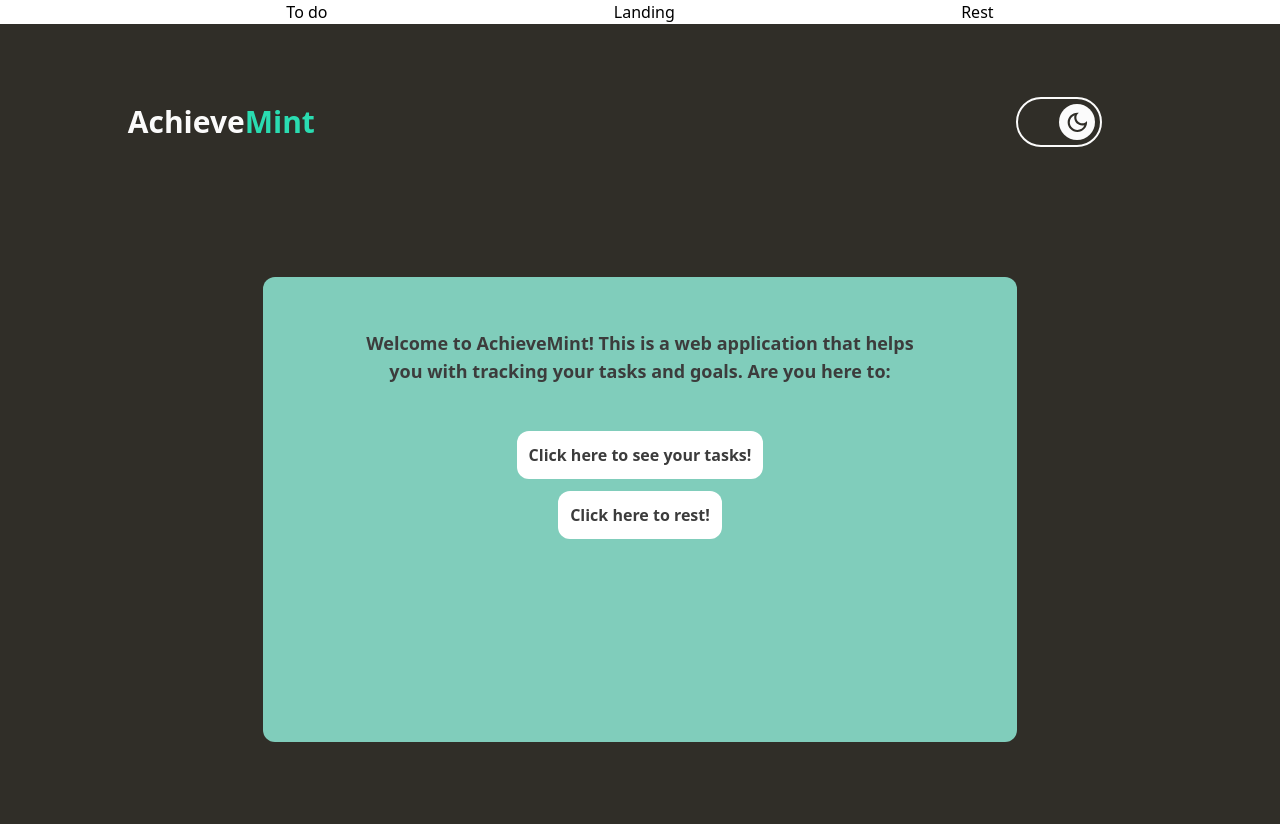
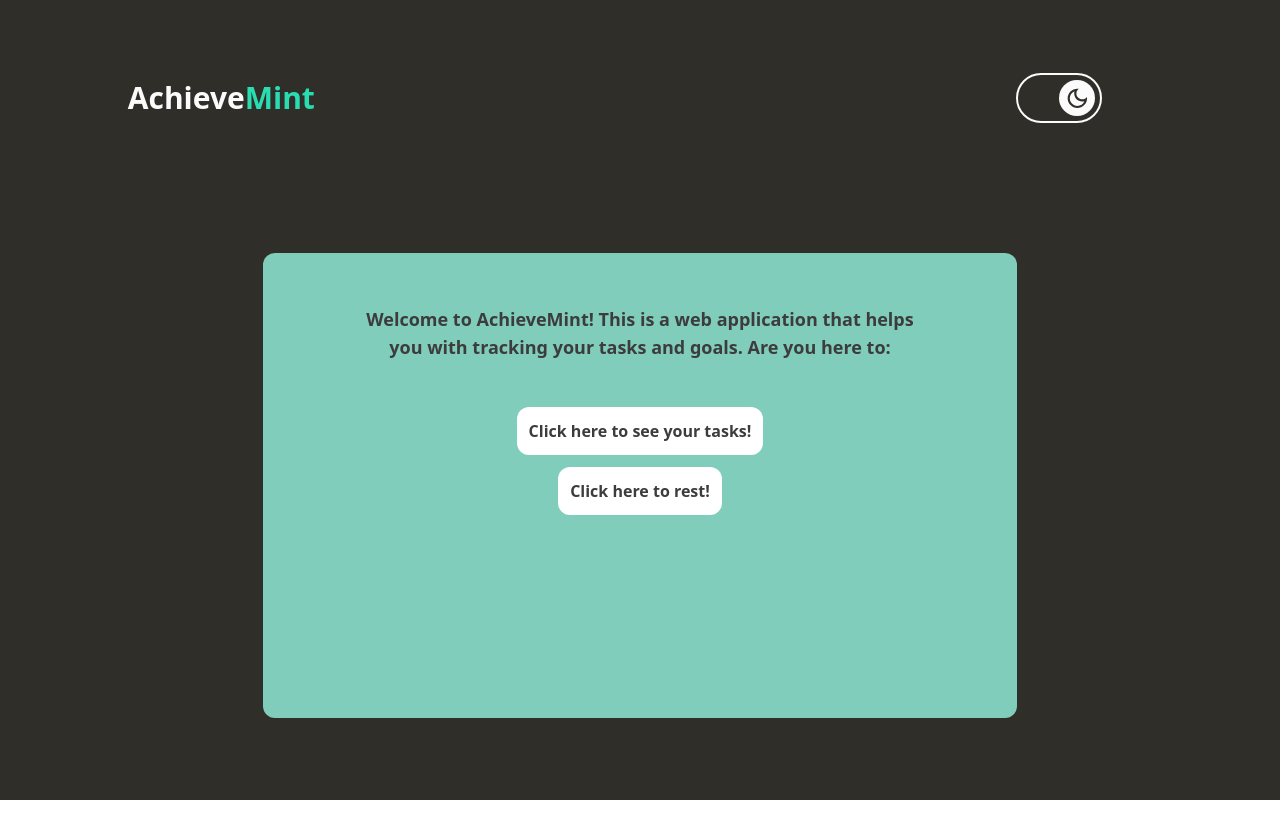
Before and after one commit to devsoc-unsw/trainee-saturn-24t1, a React (Create React App) app in the folder frontend/: page / in a window 1280 px wide. After the commit the page ends 800 px from the top, so only its background shows below. Built offline with nearby package versions, Linux system fonts and the light colour scheme.

Commit message:
removed navbar

```diff
--- a/frontend/src/App.js
+++ b/frontend/src/App.js
@@ -19,11 +19,6 @@ function App() {
 
   return (
     <div>
-      <div className='flex justify-evenly'>
-        <button onClick={() => navigate('/todo')}>To do</button>
-        <button onClick={() => navigate('/')}>Landing</button>
-        <button onClick={() => navigate('/rest')}>Rest</button>
-      </div>
       <Routes>
         <Route path='/' element={<Landing isDarkMode={isDarkMode} handleModeChange={handleModeChange} />} />
         <Route path='/todo' element={<Todo isDarkMode={isDarkMode} handleModeChange={handleModeChange} />} />
```
